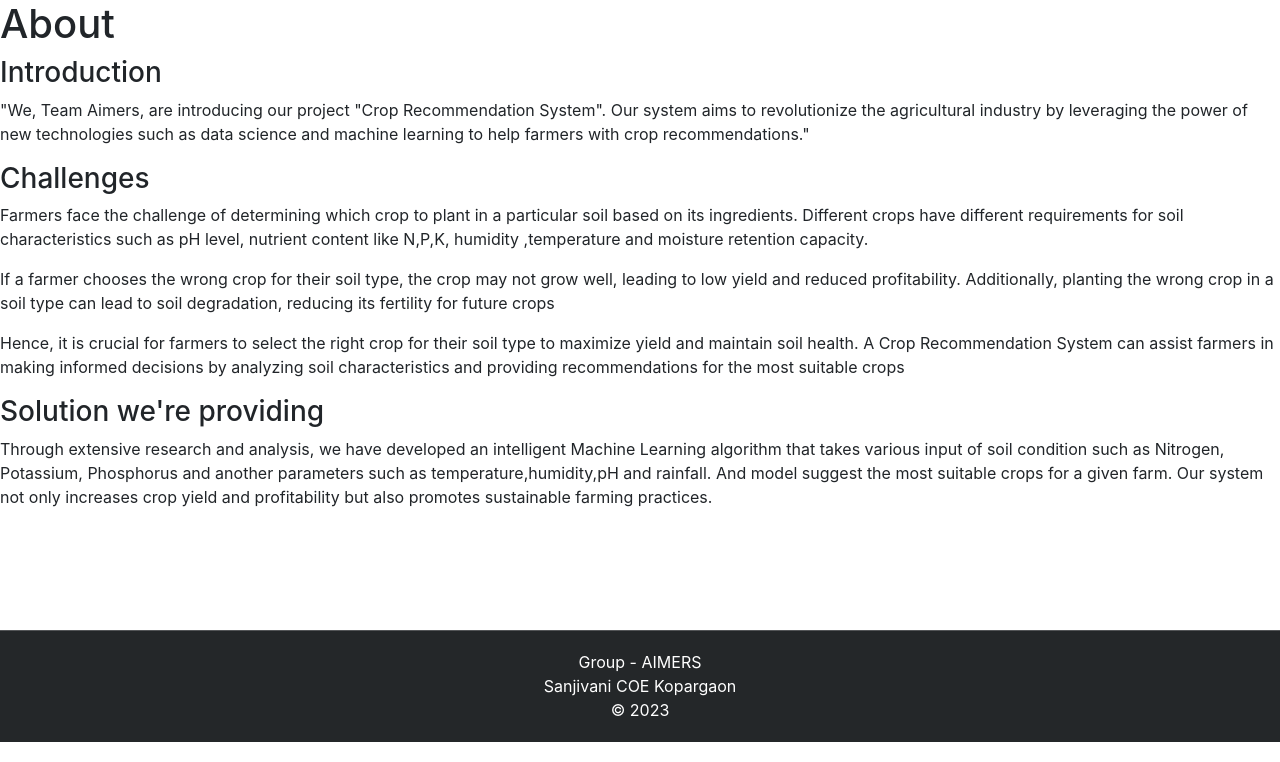
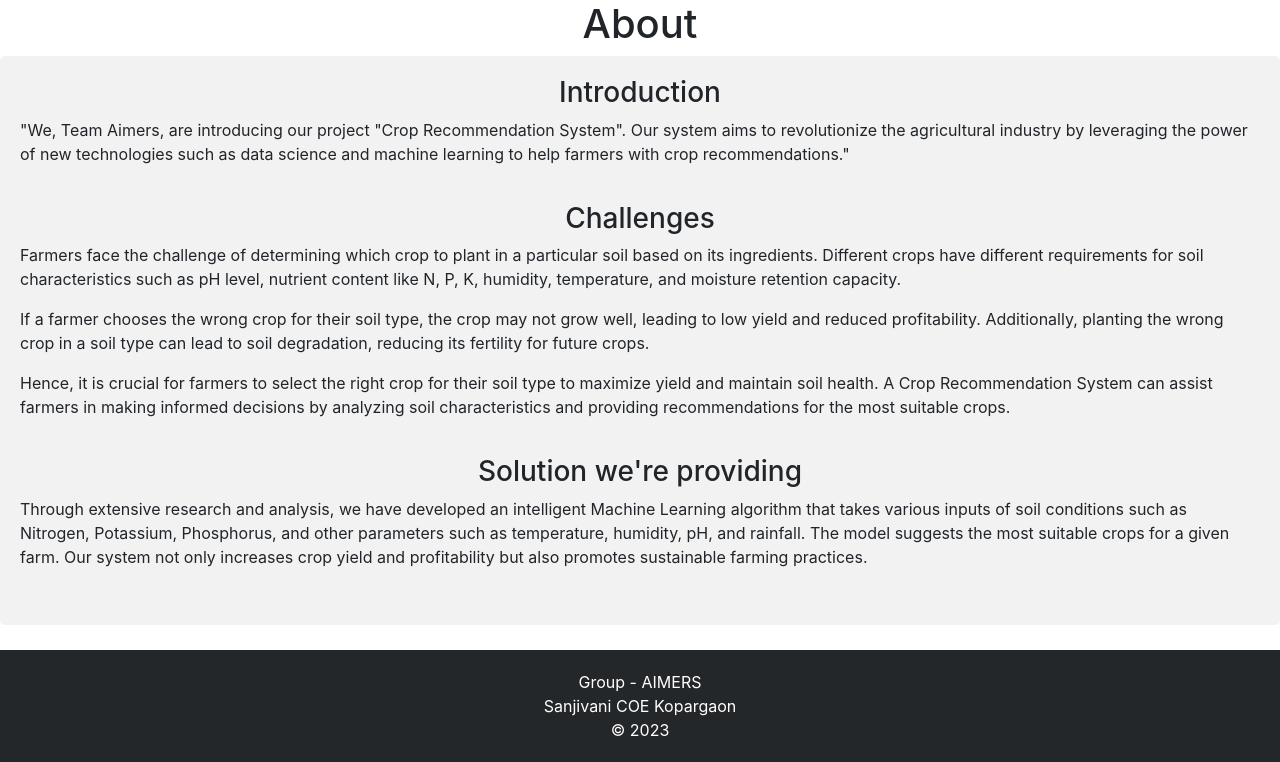
Before and after one commit to shekharbhide/Crop-Recommendation-System, a Django app: page /about in a window 1280 px wide. Shown: the part 58-820 px from the top of the page. Run offline with Django 4.2, Linux system fonts and the light colour scheme; parts of the project's set-up code (start-up, migrations or seed data) failed here and were passed over; some libraries are stand-ins or nearby versions.

Commit message:
updated design

```diff
--- a/app/views.py
+++ b/app/views.py
@@ -172,3 +172,84 @@ def crop_list(request):
         return render(request, 'crop_search_result.html', {'crop_name': crop_name, 'crop_info': crop_info})
     else:
         return render(request, 'crop_search_result.html', {'crop_name': crop_name, 'crop_info': None})
+
+
+
+
+# import os
+# from django.conf import settings
+# from django.shortcuts import render
+# from tensorflow.keras.models import load_model
+# from tensorflow.keras.preprocessing import image
+# import matplotlib.pyplot as plt
+# from PIL import Image
+# import numpy as np
+# def plantde(request):
+#     if request.method == 'POST':
+#         # Get the uploaded image from the POST request
+#         uploaded_image = request.FILES['image']
+
+#         # Save the uploaded image to a temporary file
+#         img_path = os.path.join(settings.MEDIA_ROOT, uploaded_image.name)
+#         with open(img_path, 'wb+') as f:
+#             for chunk in uploaded_image.chunks():
+#                 f.write(chunk)
+
+#         # Load the model
+#         model_path = os.path.join(settings.BASE_DIR, './saved_models/version_3.h5')  # Update with the actual path to your model file
+#         model = load_model(model_path)
+
+#         # Preprocess the input image
+#         # Preprocess the input image
+#         img = image.load_img(img_path, target_size=(256, 256))
+#         img_array = image.img_to_array(img) / 255.0
+#         img_array = img_array.reshape(1, 256, 256, 3)
+
+
+#         # Make the prediction
+#         class_names = ['Class 0', 'Class 1', 'Class 2']  # Update with your actual class labels
+#         predictions = model.predict(img_array)
+#         predicted_class_index = np.argmax(predictions[0])
+#         predicted_label = class_names[predicted_class_index]
+
+#         # Delete the temporary image file
+#         os.remove(img_path)
+
+#         # Render the result in the template
+#         return render(request, 'plantde_result.html', {'predicted_label': predicted_label})
+
+#     return render(request, 'plantde.html')
+
+
+from django.shortcuts import render
+from tensorflow.keras.models import load_model
+import numpy as np
+import tensorflow as tf
+
+# Load the model
+model = load_model('./saved_models/version_3.h5')
+
+# Define the class names
+class_names = ['class1', 'class2', ...]  # Update with your actual class names
+
+def plantde(request):
+    if request.method == 'POST':
+        # Get the uploaded image from the request
+        image_file = request.FILES['image']
+
+        # Preprocess the image
+        img = tf.keras.preprocessing.image.load_img(image_file, target_size=(256, 256))
+        img = tf.keras.preprocessing.image.img_to_array(img)
+        img = np.expand_dims(img, axis=0)
+        img = img / 255.0  # Normalize the image
+
+        # Make the prediction
+        prediction = model.predict(img)
+        predicted_class = class_names[np.argmax(prediction[0])]
+
+        # Prepare the context to render in the template
+        context = {'predicted_class': predicted_class}
+
+        return render(request, 'plantde_result.html', context)
+
+    return render(request, 'plantde.html')
--- /dev/null
+++ b/static/CSS/about.css
@@ -0,0 +1,35 @@
+/* homePage.css */
+
+.about-page-container {
+        /* Add styles for the container surrounding the about page */
+        /* Example styles */
+        background-color: #f2f2f2;
+        padding: 20px;
+        border-radius: 5px;
+
+        /* Center alignment */
+        display: flex;
+        justify-content: center;
+        align-items: center;
+        flex-direction: column;
+      }
+
+      .about-page-container    .intro {
+        /* Add styles for the introduction section */
+        /* Example styles */
+        margin-bottom: 20px;
+      }
+
+      .about-page-container     .challenges {
+        /* Add styles for the challenges section */
+        /* Example styles */
+        margin-bottom: 20px;
+      }
+
+      .about-page-container    .solution {
+        /* Add styles for the solution section */
+        /* Example styles */
+        margin-bottom: 20px;
+      }
+
+      /* Add any additional styles for the about page */
--- a/templates/about.html
+++ b/templates/about.html
@@ -3,10 +3,12 @@
 
 {% block content %}
 <title>About</title>
-<h1>About </h1>
+<link rel="stylesheet" href="{% static 'CSS/about.css' %}">
 
+<h1 style="text-align: center">About</h1>
 
 <!-- Add this code anywhere in the body -->
+<section class="about-page-container">
     <h3>Introduction</h3>
     <section class="intro">
         <p>"We, Team Aimers, are introducing our project "Crop Recommendation System". Our system aims to revolutionize
@@ -19,29 +21,27 @@
     <section class="challenges">
         <p>Farmers face the challenge of determining which crop to plant in a particular soil based on its ingredients.
             Different crops have different requirements for soil characteristics such as pH level, nutrient content like
-        N,P,K, humidity ,temperature and moisture retention capacity. </p>
+            N, P, K, humidity, temperature, and moisture retention capacity.</p>
         <p>
             If a farmer chooses the wrong crop for their soil type, the crop may not grow well, leading to low yield and
             reduced profitability. Additionally, planting the wrong crop in a soil type can lead to soil degradation,
-        reducing its fertility for future crops
+            reducing its fertility for future crops.
         </p>
         <p>
             Hence, it is crucial for farmers to select the right crop for their soil type to maximize yield and maintain
             soil health. A Crop Recommendation System can assist farmers in making informed decisions by analyzing soil
-        characteristics and providing recommendations for the most suitable crops
+            characteristics and providing recommendations for the most suitable crops.
         </p>
     </section>
     <h3>Solution we're providing</h3>
     <section class="solution">
         <p>
             Through extensive research and analysis, we have developed an intelligent Machine Learning algorithm that
-        takes various input
-        of
-        soil condition such as Nitrogen, Potassium, Phosphorus and another parameters such as
-        temperature,humidity,pH
-        and rainfall. And model suggest the most suitable crops for a given farm. Our system not only increases crop
-        yield and profitability but also promotes sustainable farming practices.
+            takes various inputs of soil conditions such as Nitrogen, Potassium, Phosphorus, and other parameters such as
+            temperature, humidity, pH, and rainfall. The model suggests the most suitable crops for a given farm. Our system
+            not only increases crop yield and profitability but also promotes sustainable farming practices.
         </p>
+    </section>
 </section>
 
 {% endblock %}
```
Also changed, not shown: static/CSS/homePage.css (+7 -1 lines), templates/disease_detection.html (deleted, +0 -12 lines), templates/index.html (+1 -6 lines), templates/plantde.html (+6 -7 lines), templates/plantde_result.html (added, +15 -0 lines), media/test_crop.jpg (added), static/images/front.jpg (added), static/images/front1.jpg (added), 3 other files. Lines whose indentation alone changed are shown as unchanged.
